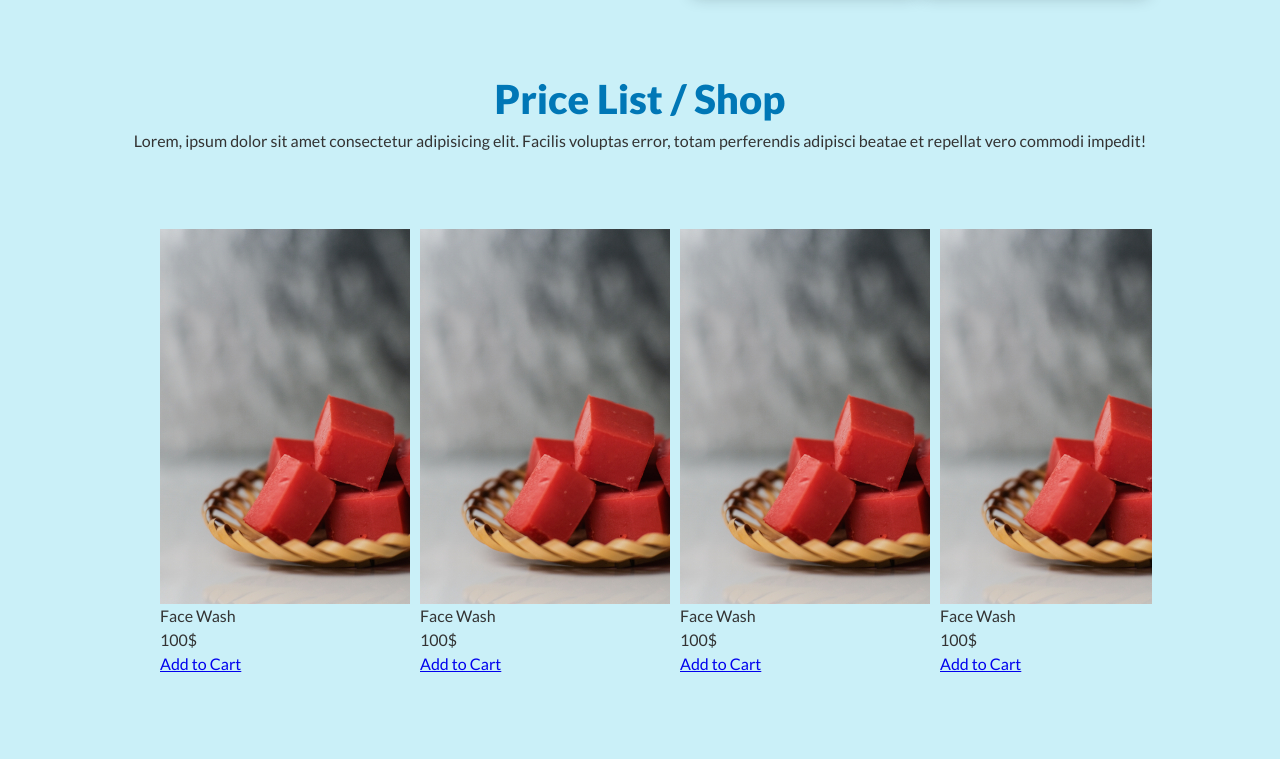
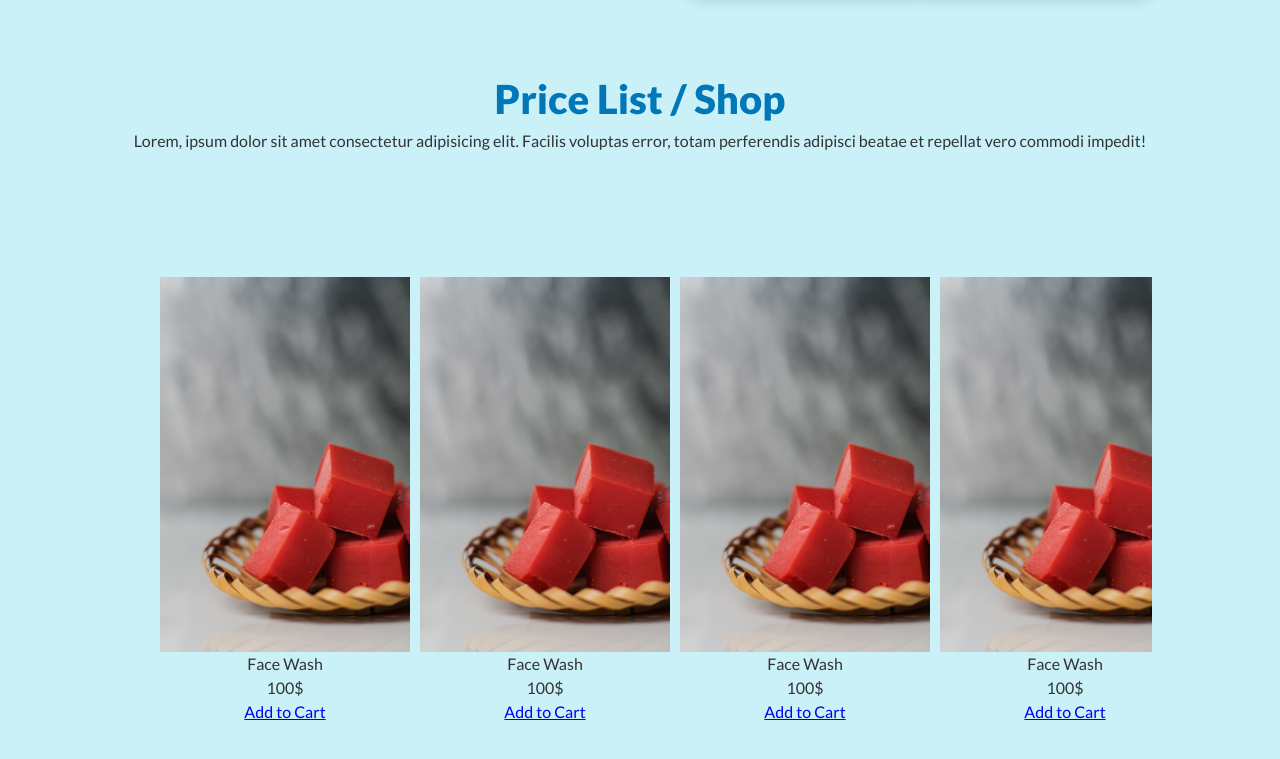
Before and after one commit to robjrdev/landing-page2, a plain HTML site: page src/index.html in a window 1280 px wide. Shown: the part 1036-1795 px from the top of the page. Drawn offline with Linux system fonts and the light colour scheme.

Commit message:
Adjust height of carousel

```diff
--- a/src/assets/main.css
+++ b/src/assets/main.css
@@ -243,6 +243,10 @@ body {
 .pricing-item-content {
   display: flex;
   flex-direction: column;
+  text-align: center;
+}
+.pricing-image {
+  margin-top: 3rem;
 }
 .pricing-image img {
   max-height: 100%;
```
